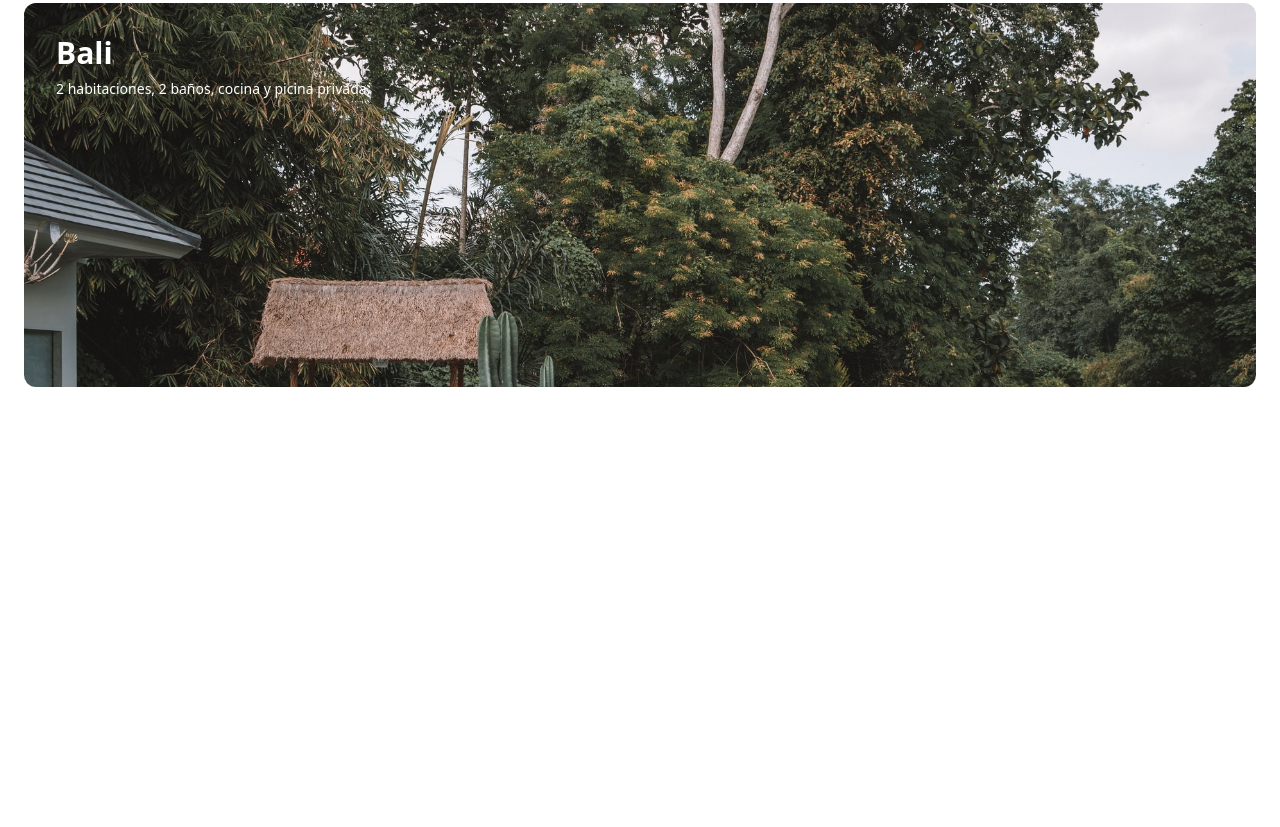
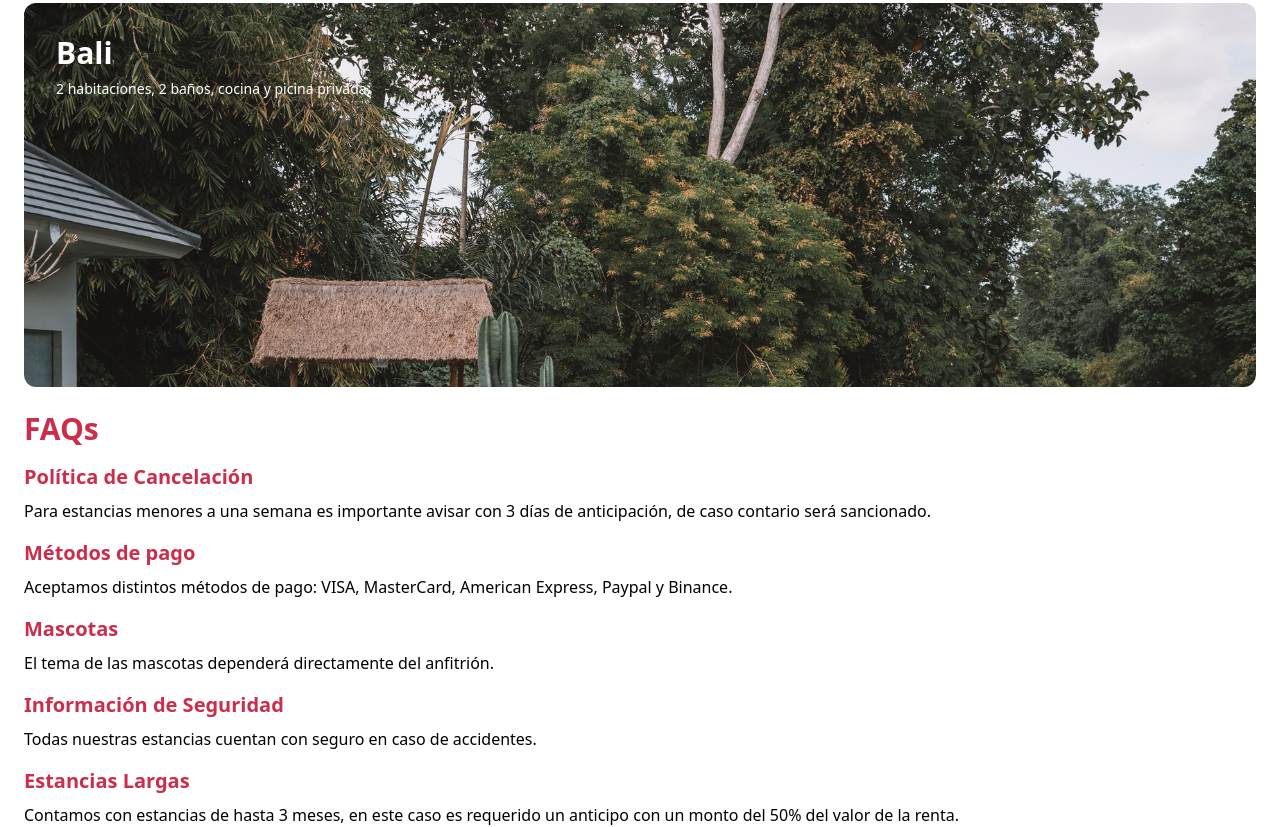
Before and after one commit to DIegoDevcode/Platzi-travel-tailwindcss, a website: page public/index.html in a window 1280 px wide. Shown: the part 1905-2732 px from the top of the page. Before the commit the page ends 2292 px from the top, so only its background shows below. Drawn offline with Linux system fonts and the light colour scheme.

Commit message:
Creando la seccion de preguntas y respuestas

```diff
--- a/public/index.html
+++ b/public/index.html
@@ -96,6 +96,36 @@
                   </div>
                </div>
             </div>
+            <div class="w-full h-full px-6" id="faqs">
+               <div class="w-full h-full flex flex-col space-y-4">
+                  <p class="text-3xl text-primary font-semibold mt-6">FAQs</p>
+                  <div>
+                     <p class="text-xl font-semibold text-primary">Política de Cancelación</p>
+                     <p class="font-medium pt-2">Para estancias menores a una semana es importante avisar con 3 días de
+                        anticipación, de caso contario será sancionado.</p>
+                  </div>
+                  <div>
+                     <p class="text-xl font-semibold text-primary">Métodos de pago</p>
+                     <p class="font-medium pt-2">Aceptamos distintos métodos de pago: VISA, MasterCard, American
+                        Express, Paypal y
+                        Binance.</p>
+                  </div>
+                  <div>
+                     <p class="text-xl font-semibold text-primary">Mascotas</p>
+                     <p class="font-medium pt-2">El tema de las mascotas dependerá directamente del anfitrión.</p>
+                  </div>
+                  <div>
+                     <p class="text-xl font-semibold text-primary">Información de Seguridad</p>
+                     <p class="font-medium pt-2">Todas nuestras estancias cuentan con seguro en caso de accidentes.</p>
+                  </div>
+                  <div>
+                     <p class="text-xl font-semibold text-primary">Estancias Largas</p>
+                     <p class="font-medium pt-2">Contamos con estancias de hasta 3 meses, en este caso es requerido un
+                        anticipo con
+                        un monto del 50% del valor de la renta.</p>
+                  </div>
+               </div>
+            </div>
       </section>
    </main>
 </body>
```
Also changed, not shown: public/css/tailwind.css.
